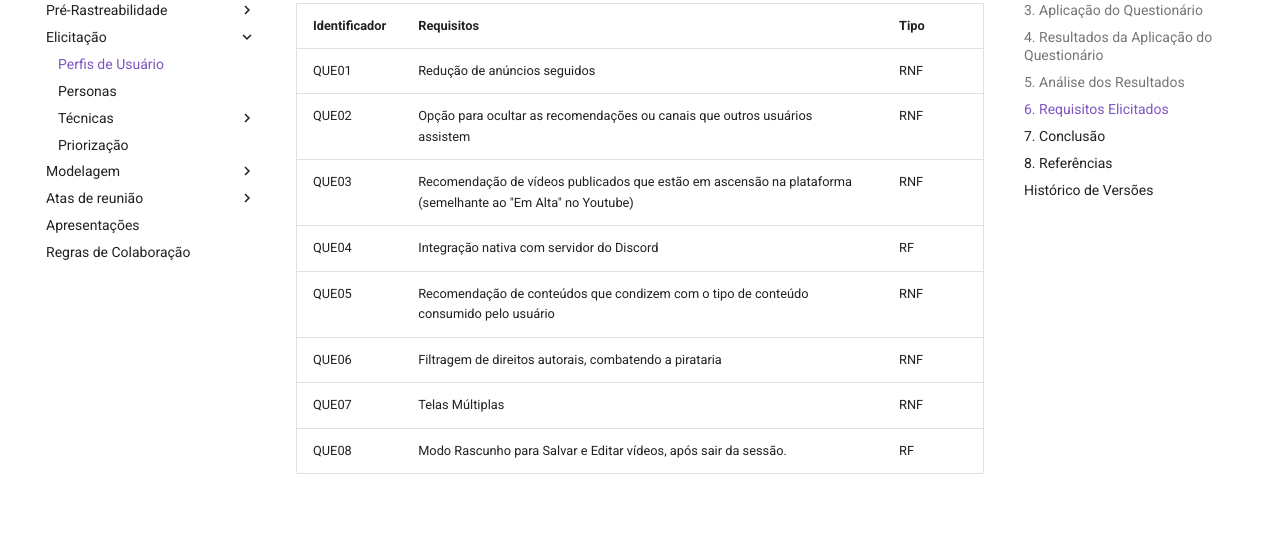
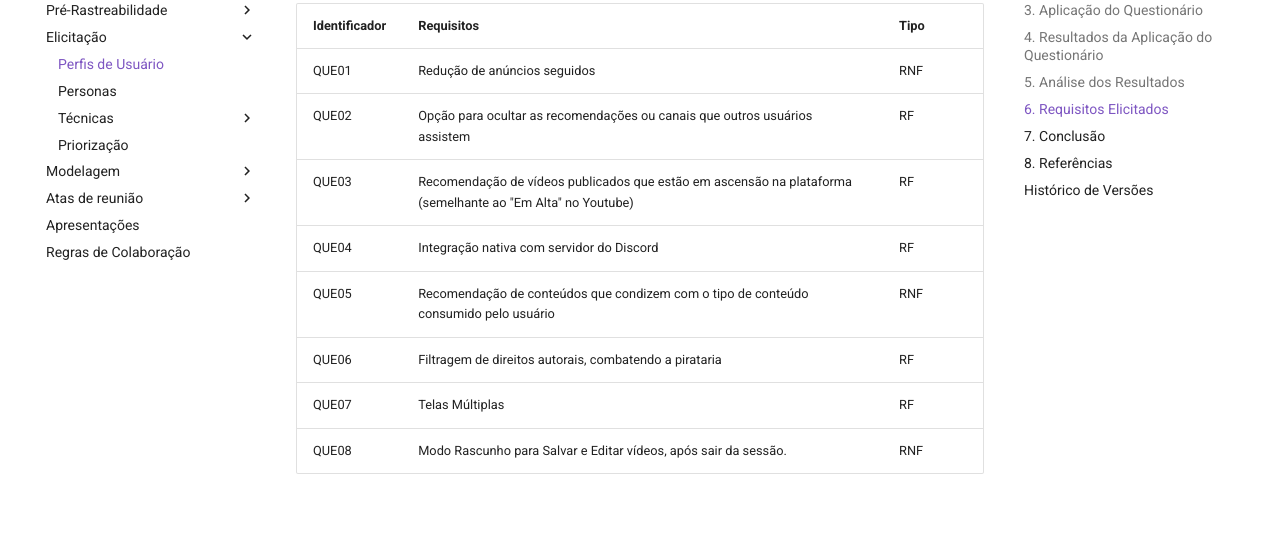
Before and after one commit to Requisitos-de-Software/2023.1-Twitch, an MkDocs documentation site: the page built from docs/elicitacao/perfis_usuario.md, in a window 1280 px wide and 900 px high, scrolled down 2417 px. Shown: the part 152-687 px from the top of the window. Built offline with MkDocs 1.6.1 and Material for MkDocs 9.7.7, drawn with Linux system fonts in a browser that asks for light colours; comment, search, counter and statistics services are not loaded.

Commit message:
fix: Tipos de requisitos elicitados

```diff
--- a/docs/elicitacao/perfis_usuario.md
+++ b/docs/elicitacao/perfis_usuario.md
@@ -59,13 +59,13 @@ De acordo com o Dashboard 1, podemos abstrair algumas informações relevantes:
 | Identificador | Requisitos | Tipo |
 | --------------| ---------- | ---- |
 | QUE01 | Redução de anúncios seguidos | RNF |
-| QUE02 | Opção para ocultar as recomendações ou canais que outros usuários assistem | RNF |
-| QUE03 | Recomendação de vídeos publicados que estão em ascensão na plataforma (semelhante ao "Em Alta" no Youtube) | RNF |
+| QUE02 | Opção para ocultar as recomendações ou canais que outros usuários assistem | RF |
+| QUE03 | Recomendação de vídeos publicados que estão em ascensão na plataforma (semelhante ao "Em Alta" no Youtube) | RF |
 | QUE04 | Integração nativa com servidor do Discord | RF |
 | QUE05 | Recomendação de conteúdos que condizem com o tipo de conteúdo consumido pelo usuário | RNF |
-| QUE06 | Filtragem de direitos autorais, combatendo a pirataria | RNF |
-| QUE07 | Telas Múltiplas | RNF |
-| QUE08 | Modo Rascunho para Salvar e Editar vídeos, após sair da sessão.| RF |
+| QUE06 | Filtragem de direitos autorais, combatendo a pirataria | RF |
+| QUE07 | Telas Múltiplas | RF |
+| QUE08 | Modo Rascunho para Salvar e Editar vídeos, após sair da sessão.| RNF |
 
 ## 7. Conclusão
 
```
